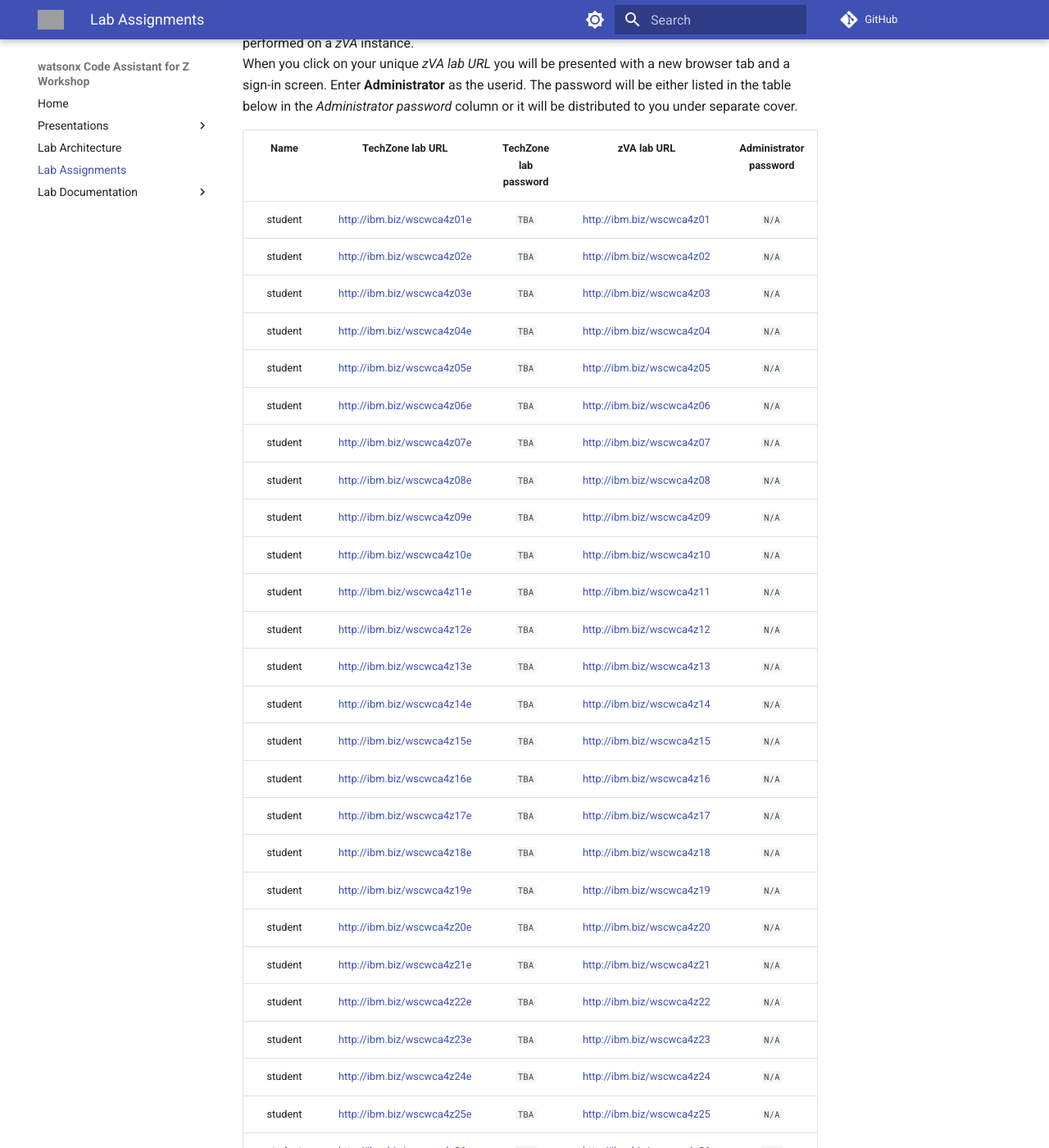
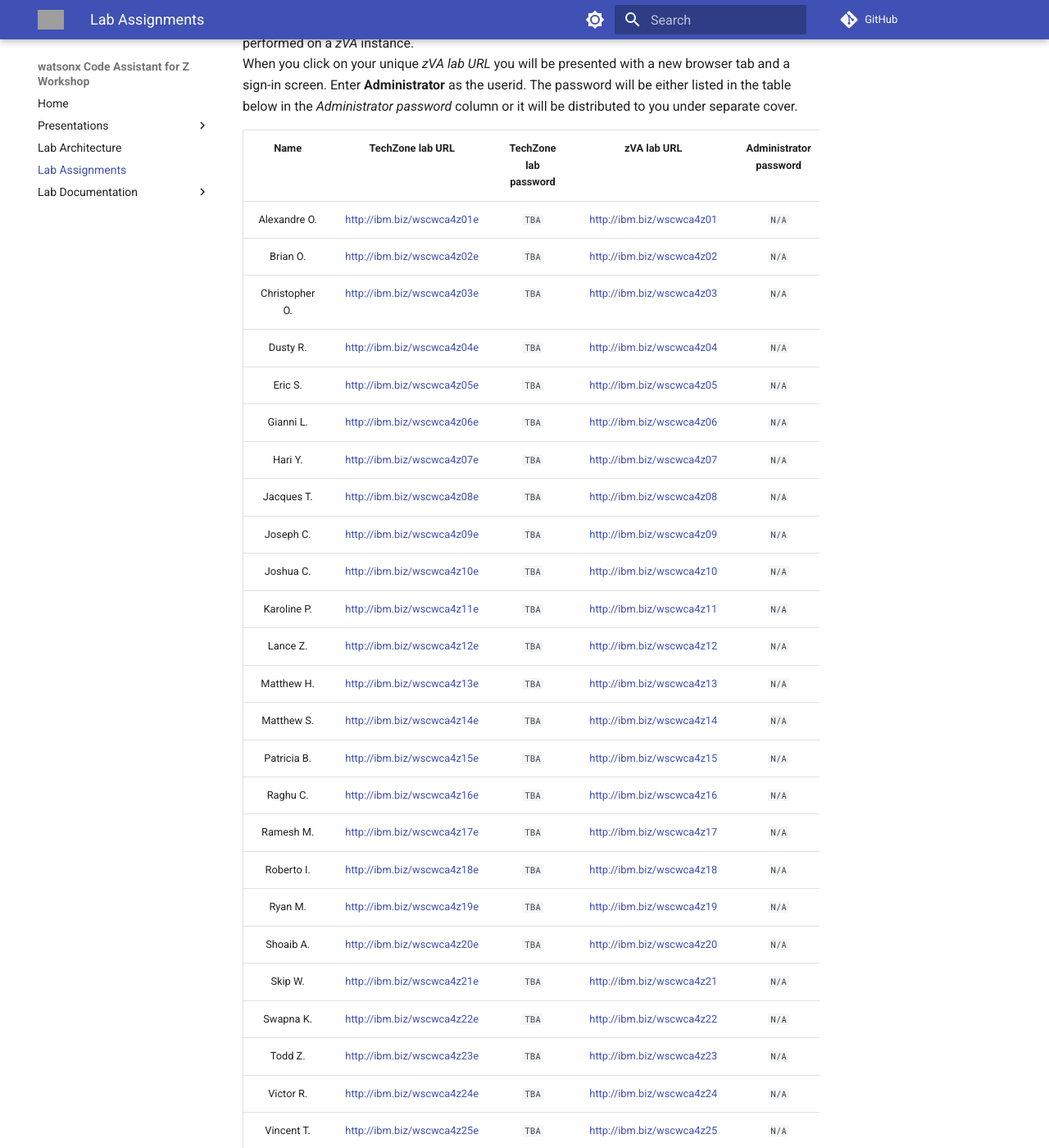
Before and after one commit to ibm-wsc/WCA4Z-Wildfire-Workshop, an MkDocs documentation site: the page built from docs/lab-assignments.md, in a window 1280 px wide and 1400 px high, scrolled down 479 px. Shown: the whole window at 82% size. Built offline with MkDocs 1.6.1 and Material for MkDocs 9.7.7, drawn with Linux system fonts in a browser that asks for light colours; comment, search, counter and statistics services are not loaded; some of the changed text lies outside the part shown; grey boxes are pictures that could not be loaded.

Commit message:
update lab assignments

```diff
--- a/docs/lab-assignments.md
+++ b/docs/lab-assignments.md
@@ -11,33 +11,33 @@
 
 |Name| TechZone lab URL|TechZone lab password| zVA lab URL | Administrator password|
 |:--:|:-------------:|:--------------------:|:-:|:-:|
-|student|[http://ibm.biz/wscwca4z01e](http://ibm.biz/wscwca4z01e){target=_new}|`TBA`|[http://ibm.biz/wscwca4z01](http://ibm.biz/wscwca4z01){target=_new}|`N/A`|
-|student|[http://ibm.biz/wscwca4z02e](http://ibm.biz/wscwca4z02e){target=_new}|`TBA`|[http://ibm.biz/wscwca4z02](http://ibm.biz/wscwca4z02){target=_new}|`N/A`|
-|student|[http://ibm.biz/wscwca4z03e](http://ibm.biz/wscwca4z03e){target=_new}|`TBA`|[http://ibm.biz/wscwca4z03](http://ibm.biz/wscwca4z03){target=_new}|`N/A`|
-|student|[http://ibm.biz/wscwca4z04e](http://ibm.biz/wscwca4z04e){target=_new}|`TBA`|[http://ibm.biz/wscwca4z04](http://ibm.biz/wscwca4z04){target=_new}|`N/A`|
-|student|[http://ibm.biz/wscwca4z05e](http://ibm.biz/wscwca4z05e){target=_new}|`TBA`|[http://ibm.biz/wscwca4z05](http://ibm.biz/wscwca4z05){target=_new}|`N/A`|
-|student|[http://ibm.biz/wscwca4z06e](http://ibm.biz/wscwca4z06e){target=_new}|`TBA`|[http://ibm.biz/wscwca4z06](http://ibm.biz/wscwca4z06){target=_new}|`N/A`|
-|student|[http://ibm.biz/wscwca4z07e](http://ibm.biz/wscwca4z07e){target=_new}|`TBA`|[http://ibm.biz/wscwca4z07](http://ibm.biz/wscwca4z07){target=_new}|`N/A`|
-|student|[http://ibm.biz/wscwca4z08e](http://ibm.biz/wscwca4z08e){target=_new}|`TBA`|[http://ibm.biz/wscwca4z08](http://ibm.biz/wscwca4z08){target=_new}|`N/A`|
-|student|[http://ibm.biz/wscwca4z09e](http://ibm.biz/wscwca4z09e){target=_new}|`TBA`|[http://ibm.biz/wscwca4z09](http://ibm.biz/wscwca4z09){target=_new}|`N/A`|
-|student|[http://ibm.biz/wscwca4z10e](http://ibm.biz/wscwca4z10e){target=_new}|`TBA`|[http://ibm.biz/wscwca4z10](http://ibm.biz/wscwca4z10){target=_new}|`N/A`|
-|student|[http://ibm.biz/wscwca4z11e](http://ibm.biz/wscwca4z11e){target=_new}|`TBA`|[http://ibm.biz/wscwca4z11](http://ibm.biz/wscwca4z11){target=_new}|`N/A`|
-|student|[http://ibm.biz/wscwca4z12e](http://ibm.biz/wscwca4z12e){target=_new}|`TBA`|[http://ibm.biz/wscwca4z12](http://ibm.biz/wscwca4z12){target=_new}|`N/A`|
-|student|[http://ibm.biz/wscwca4z13e](http://ibm.biz/wscwca4z13e){target=_new}|`TBA`|[http://ibm.biz/wscwca4z13](http://ibm.biz/wscwca4z13){target=_new}|`N/A`|
-|student|[http://ibm.biz/wscwca4z14e](http://ibm.biz/wscwca4z14e){target=_new}|`TBA`|[http://ibm.biz/wscwca4z14](http://ibm.biz/wscwca4z14){target=_new}|`N/A`|
-|student|[http://ibm.biz/wscwca4z15e](http://ibm.biz/wscwca4z15e){target=_new}|`TBA`|[http://ibm.biz/wscwca4z15](http://ibm.biz/wscwca4z15){target=_new}|`N/A`|
-|student|[http://ibm.biz/wscwca4z16e](http://ibm.biz/wscwca4z16e){target=_new}|`TBA`|[http://ibm.biz/wscwca4z16](http://ibm.biz/wscwca4z16){target=_new}|`N/A`|
-|student|[http://ibm.biz/wscwca4z17e](http://ibm.biz/wscwca4z17e){target=_new}|`TBA`|[http://ibm.biz/wscwca4z17](http://ibm.biz/wscwca4z17){target=_new}|`N/A`|
-|student|[http://ibm.biz/wscwca4z18e](http://ibm.biz/wscwca4z18e){target=_new}|`TBA`|[http://ibm.biz/wscwca4z18](http://ibm.biz/wscwca4z18){target=_new}|`N/A`|
-|student|[http://ibm.biz/wscwca4z19e](http://ibm.biz/wscwca4z19e){target=_new}|`TBA`|[http://ibm.biz/wscwca4z19](http://ibm.biz/wscwca4z19){target=_new}|`N/A`|
-|student|[http://ibm.biz/wscwca4z20e](http://ibm.biz/wscwca4z20e){target=_new}|`TBA`|[http://ibm.biz/wscwca4z20](http://ibm.biz/wscwca4z20){target=_new}|`N/A`|
-|student|[http://ibm.biz/wscwca4z21e](http://ibm.biz/wscwca4z21e){target=_new}|`TBA`|[http://ibm.biz/wscwca4z21](http://ibm.biz/wscwca4z21){target=_new}|`N/A`|
-|student|[http://ibm.biz/wscwca4z22e](http://ibm.biz/wscwca4z22e){target=_new}|`TBA`|[http://ibm.biz/wscwca4z22](http://ibm.biz/wscwca4z22){target=_new}|`N/A`|
-|student|[http://ibm.biz/wscwca4z23e](http://ibm.biz/wscwca4z23e){target=_new}|`TBA`|[http://ibm.biz/wscwca4z23](http://ibm.biz/wscwca4z23){target=_new}|`N/A`|
-|student|[http://ibm.biz/wscwca4z24e](http://ibm.biz/wscwca4z24e){target=_new}|`TBA`|[http://ibm.biz/wscwca4z24](http://ibm.biz/wscwca4z24){target=_new}|`N/A`|
-|student|[http://ibm.biz/wscwca4z25e](http://ibm.biz/wscwca4z25e){target=_new}|`TBA`|[http://ibm.biz/wscwca4z25](http://ibm.biz/wscwca4z25){target=_new}|`N/A`|
-|student|[http://ibm.biz/wscwca4z26e](http://ibm.biz/wscwca4z26e){target=_new}|`TBA`|[http://ibm.biz/wscwca4z26](http://ibm.biz/wscwca4z26){target=_new}|`N/A`|
-|student|[http://ibm.biz/wscwca4z27e](http://ibm.biz/wscwca4z27e){target=_new}|`TBA`|[http://ibm.biz/wscwca4z27](http://ibm.biz/wscwca4z27){target=_new}|`N/A`|
-|student|[http://ibm.biz/wscwca4z28e](http://ibm.biz/wscwca4z28e){target=_new}|`TBA`|[http://ibm.biz/wscwca4z28e](http://ibm.biz/wscwca4z28){target=_new}|`N/A`|
-|student|[http://ibm.biz/wscwca4z29e](http://ibm.biz/wscwca4z29e){target=_new}|`TBA`|[http://ibm.biz/wscwca4z29](http://ibm.biz/wscwca4z29){target=_new}|`N/A`|
-|student|[http://ibm.biz/wscwca4z30e](http://ibm.biz/wscwca4z30e){target=_new}|`TBA`|[http://ibm.biz/wscwca4z30](http://ibm.biz/wscwca4z30){target=_new}|`N/A`|
+|Alexandre O.|[http://ibm.biz/wscwca4z01e](http://ibm.biz/wscwca4z01e){target=_new}|`TBA`|[http://ibm.biz/wscwca4z01](http://ibm.biz/wscwca4z01){target=_new}|`N/A`|
+|Brian O.|[http://ibm.biz/wscwca4z02e](http://ibm.biz/wscwca4z02e){target=_new}|`TBA`|[http://ibm.biz/wscwca4z02](http://ibm.biz/wscwca4z02){target=_new}|`N/A`|
+|Christopher O.|[http://ibm.biz/wscwca4z03e](http://ibm.biz/wscwca4z03e){target=_new}|`TBA`|[http://ibm.biz/wscwca4z03](http://ibm.biz/wscwca4z03){target=_new}|`N/A`|
+|Dusty R.|[http://ibm.biz/wscwca4z04e](http://ibm.biz/wscwca4z04e){target=_new}|`TBA`|[http://ibm.biz/wscwca4z04](http://ibm.biz/wscwca4z04){target=_new}|`N/A`|
+|Eric S.|[http://ibm.biz/wscwca4z05e](http://ibm.biz/wscwca4z05e){target=_new}|`TBA`|[http://ibm.biz/wscwca4z05](http://ibm.biz/wscwca4z05){target=_new}|`N/A`|
+|Gianni L.|[http://ibm.biz/wscwca4z06e](http://ibm.biz/wscwca4z06e){target=_new}|`TBA`|[http://ibm.biz/wscwca4z06](http://ibm.biz/wscwca4z06){target=_new}|`N/A`|
+|Hari Y.|[http://ibm.biz/wscwca4z07e](http://ibm.biz/wscwca4z07e){target=_new}|`TBA`|[http://ibm.biz/wscwca4z07](http://ibm.biz/wscwca4z07){target=_new}|`N/A`|
+|Jacques T.|[http://ibm.biz/wscwca4z08e](http://ibm.biz/wscwca4z08e){target=_new}|`TBA`|[http://ibm.biz/wscwca4z08](http://ibm.biz/wscwca4z08){target=_new}|`N/A`|
+|Joseph C.|[http://ibm.biz/wscwca4z09e](http://ibm.biz/wscwca4z09e){target=_new}|`TBA`|[http://ibm.biz/wscwca4z09](http://ibm.biz/wscwca4z09){target=_new}|`N/A`|
+|Joshua C.|[http://ibm.biz/wscwca4z10e](http://ibm.biz/wscwca4z10e){target=_new}|`TBA`|[http://ibm.biz/wscwca4z10](http://ibm.biz/wscwca4z10){target=_new}|`N/A`|
+|Karoline P.|[http://ibm.biz/wscwca4z11e](http://ibm.biz/wscwca4z11e){target=_new}|`TBA`|[http://ibm.biz/wscwca4z11](http://ibm.biz/wscwca4z11){target=_new}|`N/A`|
+|Lance Z.|[http://ibm.biz/wscwca4z12e](http://ibm.biz/wscwca4z12e){target=_new}|`TBA`|[http://ibm.biz/wscwca4z12](http://ibm.biz/wscwca4z12){target=_new}|`N/A`|
+|Matthew H.|[http://ibm.biz/wscwca4z13e](http://ibm.biz/wscwca4z13e){target=_new}|`TBA`|[http://ibm.biz/wscwca4z13](http://ibm.biz/wscwca4z13){target=_new}|`N/A`|
+|Matthew S.|[http://ibm.biz/wscwca4z14e](http://ibm.biz/wscwca4z14e){target=_new}|`TBA`|[http://ibm.biz/wscwca4z14](http://ibm.biz/wscwca4z14){target=_new}|`N/A`|
+|Patricia B.|[http://ibm.biz/wscwca4z15e](http://ibm.biz/wscwca4z15e){target=_new}|`TBA`|[http://ibm.biz/wscwca4z15](http://ibm.biz/wscwca4z15){target=_new}|`N/A`|
+|Raghu C.|[http://ibm.biz/wscwca4z16e](http://ibm.biz/wscwca4z16e){target=_new}|`TBA`|[http://ibm.biz/wscwca4z16](http://ibm.biz/wscwca4z16){target=_new}|`N/A`|
+|Ramesh M.|[http://ibm.biz/wscwca4z17e](http://ibm.biz/wscwca4z17e){target=_new}|`TBA`|[http://ibm.biz/wscwca4z17](http://ibm.biz/wscwca4z17){target=_new}|`N/A`|
+|Roberto I.|[http://ibm.biz/wscwca4z18e](http://ibm.biz/wscwca4z18e){target=_new}|`TBA`|[http://ibm.biz/wscwca4z18](http://ibm.biz/wscwca4z18){target=_new}|`N/A`|
+|Ryan M.|[http://ibm.biz/wscwca4z19e](http://ibm.biz/wscwca4z19e){target=_new}|`TBA`|[http://ibm.biz/wscwca4z19](http://ibm.biz/wscwca4z19){target=_new}|`N/A`|
+|Shoaib A.|[http://ibm.biz/wscwca4z20e](http://ibm.biz/wscwca4z20e){target=_new}|`TBA`|[http://ibm.biz/wscwca4z20](http://ibm.biz/wscwca4z20){target=_new}|`N/A`|
+|Skip W.|[http://ibm.biz/wscwca4z21e](http://ibm.biz/wscwca4z21e){target=_new}|`TBA`|[http://ibm.biz/wscwca4z21](http://ibm.biz/wscwca4z21){target=_new}|`N/A`|
+|Swapna K.|[http://ibm.biz/wscwca4z22e](http://ibm.biz/wscwca4z22e){target=_new}|`TBA`|[http://ibm.biz/wscwca4z22](http://ibm.biz/wscwca4z22){target=_new}|`N/A`|
+|Todd Z.|[http://ibm.biz/wscwca4z23e](http://ibm.biz/wscwca4z23e){target=_new}|`TBA`|[http://ibm.biz/wscwca4z23](http://ibm.biz/wscwca4z23){target=_new}|`N/A`|
+|Victor R.|[http://ibm.biz/wscwca4z24e](http://ibm.biz/wscwca4z24e){target=_new}|`TBA`|[http://ibm.biz/wscwca4z24](http://ibm.biz/wscwca4z24){target=_new}|`N/A`|
+|Vincent T.|[http://ibm.biz/wscwca4z25e](http://ibm.biz/wscwca4z25e){target=_new}|`TBA`|[http://ibm.biz/wscwca4z25](http://ibm.biz/wscwca4z25){target=_new}|`N/A`|
+|Viswasarathy R.|[http://ibm.biz/wscwca4z26e](http://ibm.biz/wscwca4z26e){target=_new}|`TBA`|[http://ibm.biz/wscwca4z26](http://ibm.biz/wscwca4z26){target=_new}|`N/A`|
+|TBD|[http://ibm.biz/wscwca4z27e](http://ibm.biz/wscwca4z27e){target=_new}|`TBA`|[http://ibm.biz/wscwca4z27](http://ibm.biz/wscwca4z27){target=_new}|`N/A`|
+|TBD|[http://ibm.biz/wscwca4z28e](http://ibm.biz/wscwca4z28e){target=_new}|`TBA`|[http://ibm.biz/wscwca4z28e](http://ibm.biz/wscwca4z28){target=_new}|`N/A`|
+|TBD|[http://ibm.biz/wscwca4z29e](http://ibm.biz/wscwca4z29e){target=_new}|`TBA`|[http://ibm.biz/wscwca4z29](http://ibm.biz/wscwca4z29){target=_new}|`N/A`|
+|TBD|[http://ibm.biz/wscwca4z30e](http://ibm.biz/wscwca4z30e){target=_new}|`TBA`|[http://ibm.biz/wscwca4z30](http://ibm.biz/wscwca4z30){target=_new}|`N/A`|
```
